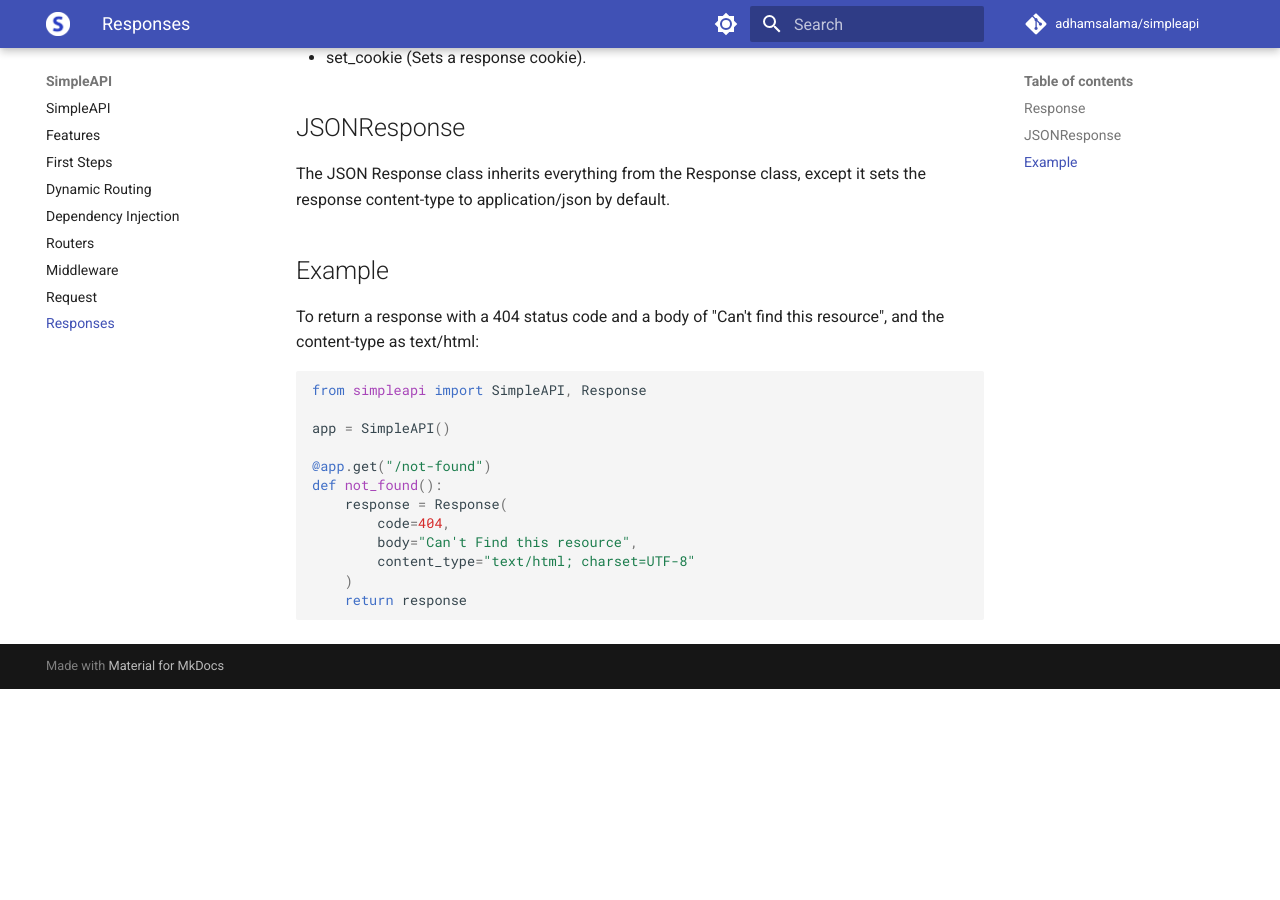
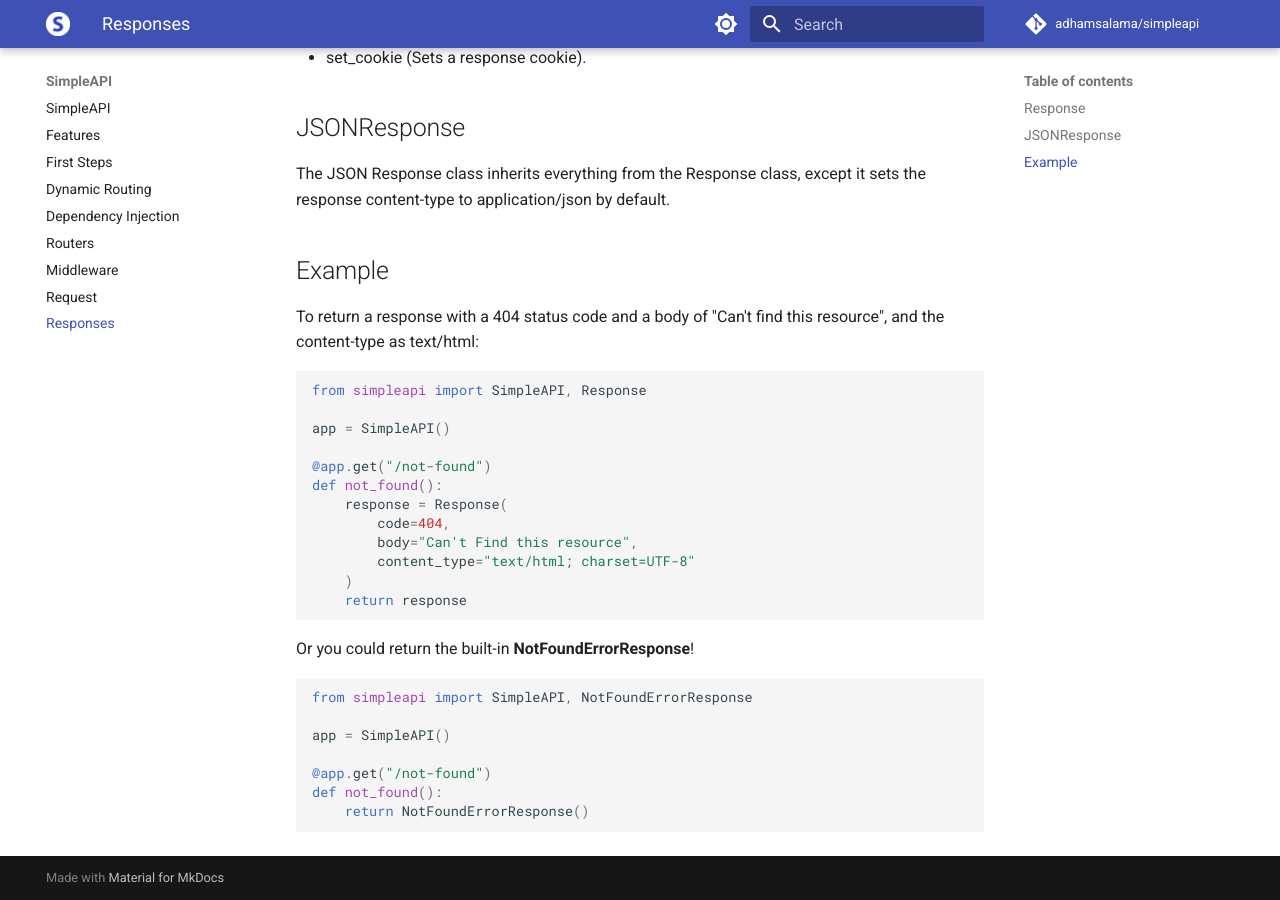
Before and after one commit to adhamsalama/simpleapi, an MkDocs documentation site: the page built from docs/response.md, in a window 1280 px wide and 900 px high, scrolled down 645 px. Built offline with MkDocs 1.6.1 and Material for MkDocs 9.7.7, drawn with Linux system fonts in a browser that asks for light colours; comment, search, counter and statistics services are not loaded; before the commit the page ends 1334 px from its top, so only the background shows below that.

Commit message:
Update docs

````diff
--- a/docs/response.md
+++ b/docs/response.md
@@ -43,3 +43,15 @@ def not_found():
     )
     return response
 ```
+
+Or you could return the built-in **NotFoundErrorResponse**!
+
+```python
+from simpleapi import SimpleAPI, NotFoundErrorResponse
+
+app = SimpleAPI()
+
+@app.get("/not-found")
+def not_found():
+    return NotFoundErrorResponse()
+```
````
